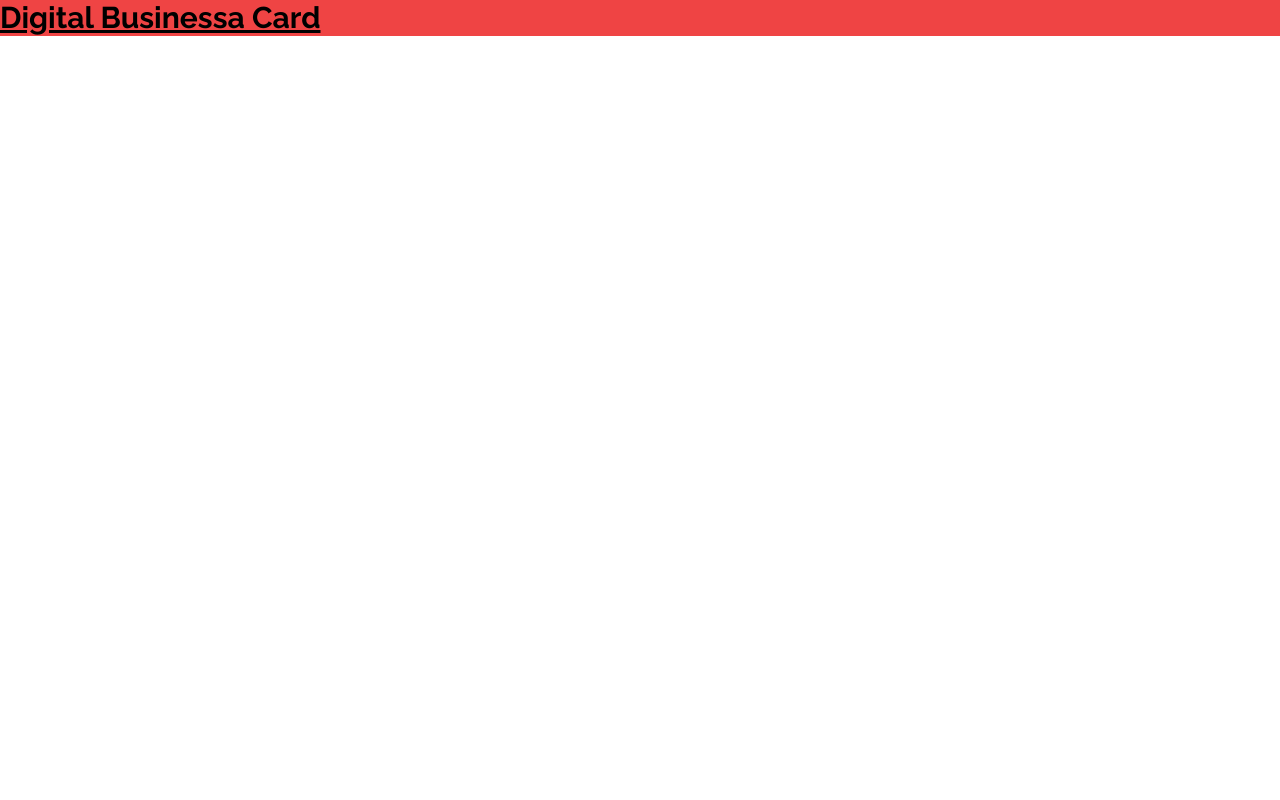
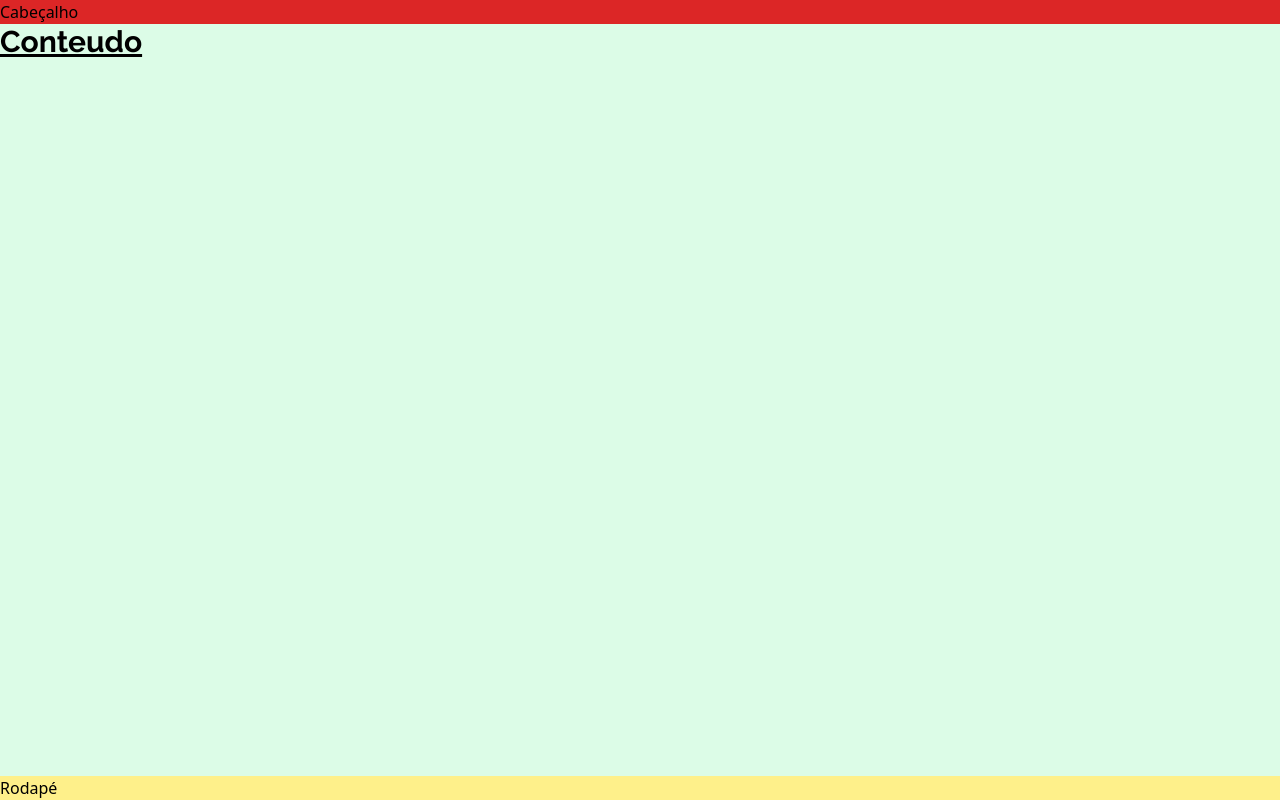
Before and after one commit to eduardojsc18/front-digital-business-card, a Nuxt app: page / in a window 1280 px wide. Built offline with nearby package versions, Linux system fonts and the light colour scheme.

Commit message:
⚙️ Configuração
- Ajustes na estrutura de arquivos da pagina
- Atualizado TailwindCSS

```diff
--- /dev/null
+++ b/components/layouts/TheFooter.vue
@@ -0,0 +1,14 @@
+<template>
+    <footer class="bg-yellow-200">
+        Rodapé
+    </footer>
+</template>
+
+<script>
+export default {
+    name: "TheFooter",
+}
+</script>
+
+<style lang="postcss">
+</style>
--- /dev/null
+++ b/components/layouts/TheHeader.vue
@@ -0,0 +1,14 @@
+<template>
+    <div class="bg-red-600">
+        Cabeçalho
+    </div>
+</template>
+
+<script>
+export default {
+    name: "TheHeader",
+}
+</script>
+
+<style lang="postcss">
+</style>
--- /dev/null
+++ b/layouts/default.vue
@@ -0,0 +1,25 @@
+<template>
+    <div class="flex flex-col min-h-screen">
+        <TheHeader />
+        <main class="flex-grow bg-green-100">
+            <slot />
+        </main>
+        <TheFooter />
+    </div>
+</template>
+
+<script>
+import TheHeader from "~/components/layouts/TheHeader.vue";
+import TheFooter from "~/components/layouts/TheFooter.vue";
+
+export default {
+    name: "default",
+    components: {TheFooter, TheHeader},
+}
+</script>
+
+<style lang="postcss">
+.test {
+    @apply bg-black
+}
+</style>
--- a/nuxt.config.ts
+++ b/nuxt.config.ts
@@ -3,7 +3,7 @@ export default defineNuxtConfig({
 
     app: {
       head: {
-        title: 'front-digital-business-card',
+        title: 'Erika Queiroz | Fisioterapeuta e Instrutura de Pilates',
           htmlAttrs: {
             lang: 'pt-br'
           },
@@ -12,8 +12,8 @@ export default defineNuxtConfig({
             { name: 'viewport', content: 'width=device-width, initial-scale=1' },
             { hid: 'description', name: 'description', content: '' },
             { name: 'format-detection', content: 'telephone=no' },
-            { name: 'theme-color', media: '(prefers-color-scheme: light)', content: '#00000' },
-            { name: 'theme-color', media: '(prefers-color-scheme: dark)', content: '#FFF' },
+            { name: 'theme-color', media: '(prefers-color-scheme: light)', content: '#E6CCB2' },
+            { name: 'theme-color', media: '(prefers-color-scheme: dark)', content: '#69462F' },
             { name: 'apple-mobile-web-app-capable', content: 'yes' },
             { name: 'apple-mobile-web-app-status-bar-style', content: 'black-translucent' },
           ],
--- a/package.json
+++ b/package.json
@@ -12,6 +12,6 @@
     "autoprefixer": "^10.4.13",
     "nuxt": "^3.1.2",
     "postcss": "^8.4.21",
-    "tailwindcss": "^3.2.4"
+    "tailwindcss": "^3.2.7"
   }
 }
--- a/pages/index.vue
+++ b/pages/index.vue
@@ -1,13 +1,18 @@
 <template>
-    <h1 class="text-3xl font-bold underline bg-red-500 font-raleway">
-        Digital Businessa Card
+    <h1 class="text-3xl font-bold underline font-raleway">
+        Conteudo
     </h1>
 </template>
 
-<script setup>
-
+<script>
+export default {
+    name: "index",
+    layout: 'default',
+}
 </script>
 
-<style lang="scss" scoped>
-
+<style lang="postcss">
+.test{
+    @apply bg-black
+}
 </style>
```
Also changed, not shown: 1 other file (tests, documents, lock files or other folders).
